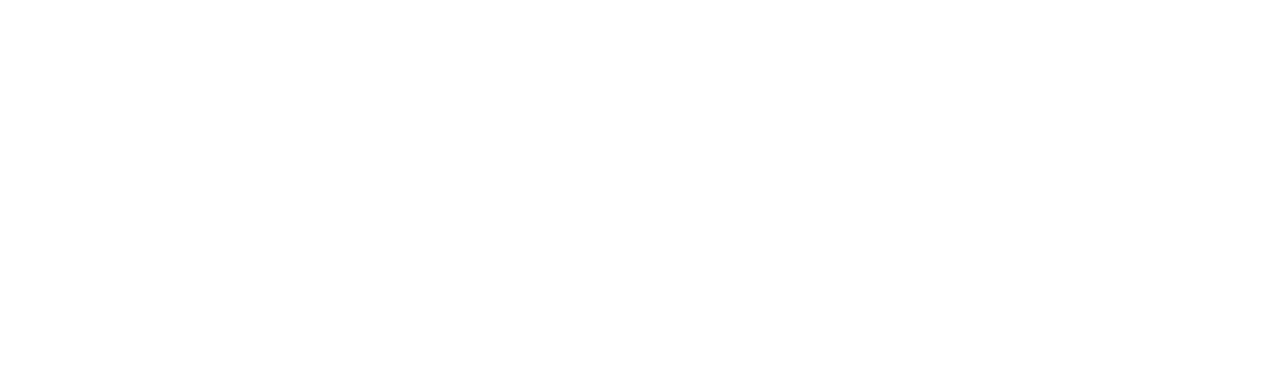
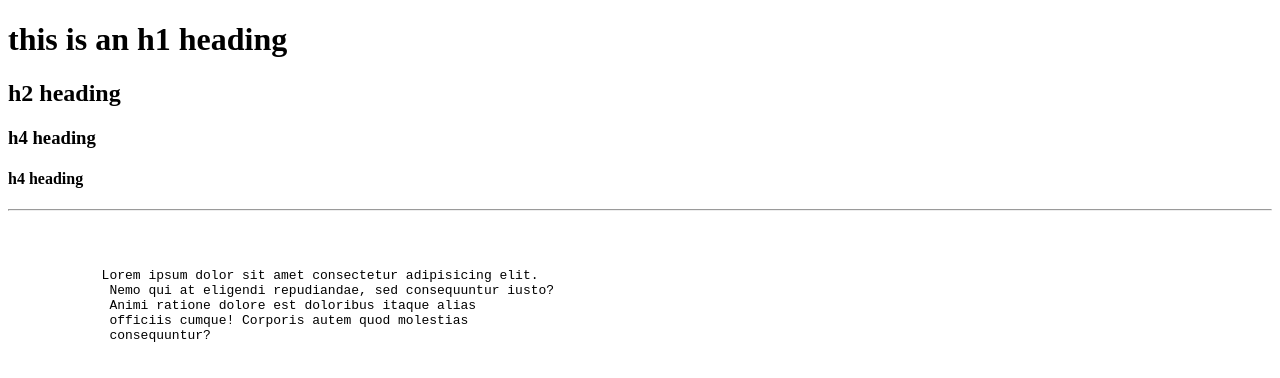
Before and after one commit to 6andr0/6andr0.github.io, a plain HTML site: page index.html in a window 1280 px wide. Drawn offline with Linux system fonts and the light colour scheme.

Commit message:
testing html

```diff
--- a/index.html
+++ b/index.html
@@ -3,4 +3,21 @@
     <head>
         <title>6andr0's page</title>
     </head>
+    <body>
+        <h1> this is an h1 heading</h1>
+        <h2> h2 heading</h2>
+        <h3> h4 heading</h3>
+        <h4> h4 heading</h4>
+        <hr>
+        <br>
+        <br>
+        <pre>
+            Lorem ipsum dolor sit amet consectetur adipisicing elit.
+             Nemo qui at eligendi repudiandae, sed consequuntur iusto?
+             Animi ratione dolore est doloribus itaque alias
+             officiis cumque! Corporis autem quod molestias
+             consequuntur?
+             <!-- this is a comment-->
+        </pre>
+    </body>
 </html>
```
